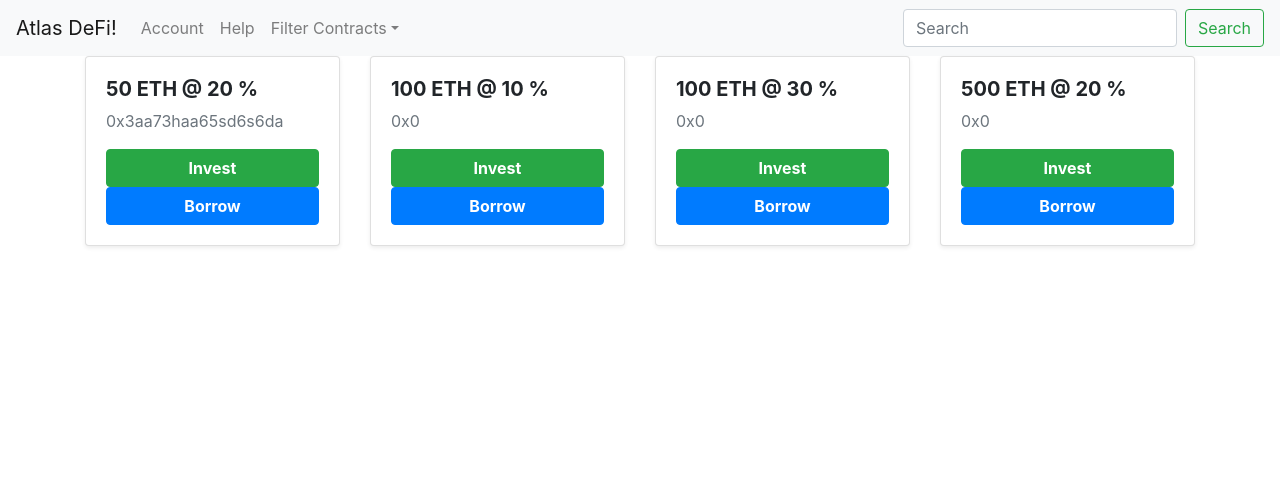
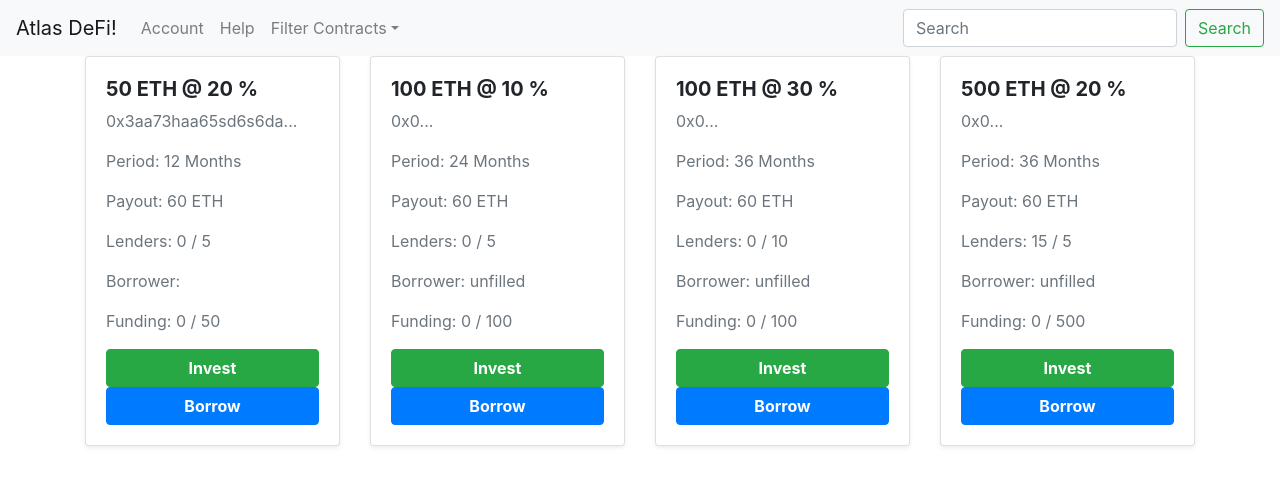
Before and after one commit to dkazenoff/atlas-frontend, a React (Create React App) app in the folder web/: page / in a window 1280 px wide. Shown: the top 486 px of the page. Built offline with nearby package versions, Linux system fonts and the light colour scheme.

Commit message:
Adjusting data.json and excess solidity code

```diff
--- a/web/src/components/Data.json
+++ b/web/src/components/Data.json
@@ -3,28 +3,47 @@
         "id": 1,
         "loan_value": 50,
         "rate": 20,
-        "time": 12,
-        "contract_addr": "0x3aa73haa65sd6s6da"
+        "period": 12,
+        "contract_addr": "0x3aa73haa65sd6s6da",
+        "payout": 60,
+        "current_lenders": 0,
+        "max_lenders": 5,
+        "funding": 0
     },
     {
         "id": 2,
         "loan_value": 100,
         "rate": 10,
-        "time": 24,
-        "contract_addr": "0x0"
+        "period": 24,
+        "contract_addr": "0x0",
+        "payout": 60,
+        "current_lenders": 0,
+        "max_lenders": 5,
+        "funding": 0,
+        "borrower": "unfilled"
     },
     {
         "id": 3,
         "loan_value": 100,
         "rate": 30,
-        "time": 36,
-        "contract_addr": "0x0"
+        "period": 36,
+        "contract_addr": "0x0",
+        "payout": 60,
+        "current_lenders": 0,
+        "max_lenders": 10,
+        "funding": 0,
+        "borrower": "unfilled"
     },
     {
         "id": 4,
         "loan_value": 500,
         "rate": 20,
-        "time": 36,
-        "contract_addr": "0x0"
+        "period": 36,
+        "contract_addr": "0x0",
+        "payout": 60,
+        "current_lenders": 15,
+        "max_lenders": 5,
+        "funding": 0,
+        "borrower": "unfilled"
     }
 ]
--- a/web/src/components/Interface/Card.js
+++ b/web/src/components/Interface/Card.js
@@ -17,7 +17,12 @@ export default function Card1({ data }) {
                     {/* <Card.Subtitle className="card-subtitle mb-2 text-muted">{data.contract_addr}</Card.Subtitle> */}
                     {/* {/* <Badge pill className="mb-1" variant="warning">{data.price}</Badge> */}
                 </div>
-                <Card.Text className="text-secondary">{data.contract_addr}</Card.Text>
+                <Card.Text className="text-secondary">{data.contract_addr}...</Card.Text>
+                <Card.Text className="text-secondary">Period: {data.period} Months</Card.Text>
+                <Card.Text className="text-secondary">Payout: {data.payout} ETH  </Card.Text>
+                <Card.Text className="text-secondary">Lenders: {data.current_lenders} / {data.max_lenders} </Card.Text>
+                <Card.Text className="text-secondary">Borrower: {data.borrower}</Card.Text>
+                <Card.Text className="text-secondary">Funding: {data.funding} / {data.loan_value}</Card.Text>
                 <Button onClick={() => Lend()}
                     className="mt-auto font-weight-bold"
                     variant="success"
```
Also changed, not shown: 1 other file (tests, documents, lock files or other folders).
